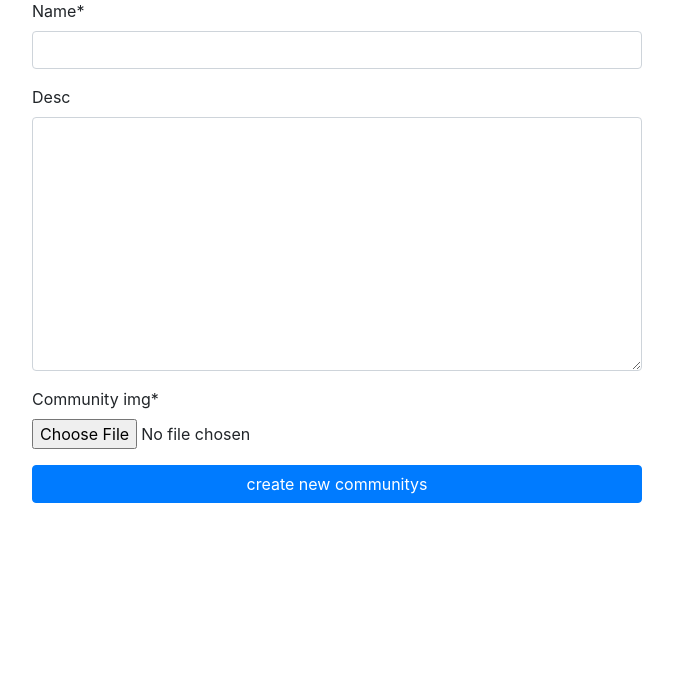
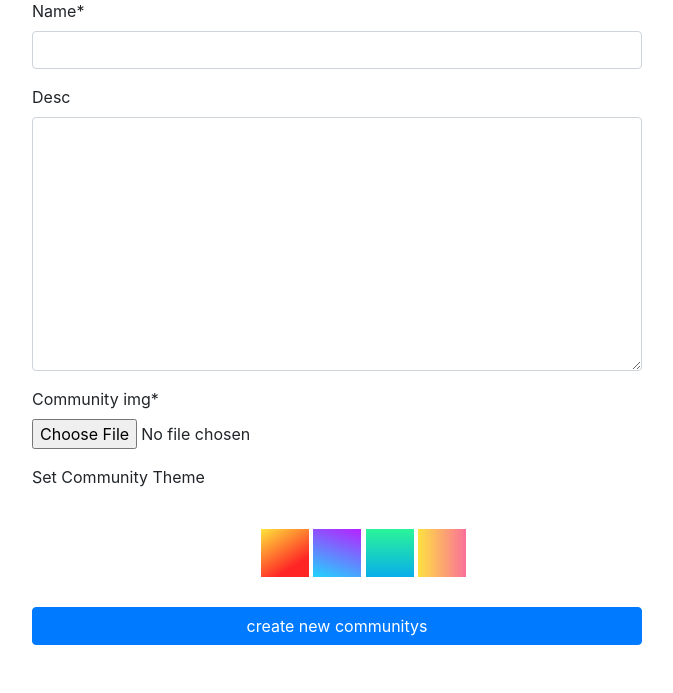
Before and after one commit to developer-ishan/Code_pirates_devjam2020, a Django app: page /community/create in a window 1280 px wide. Shown: the part 164-857 px from the top of the page, without its empty margins (303-976 px from the left). Before the commit the page ends 667 px from the top, so only its background shows below. Run offline with Django 3.2, Linux system fonts and the light colour scheme; the visitor is signed in with stand-in values (Sample User, id 1); some libraries are stand-ins or nearby versions.

Commit message:
added color chosing option in community create form

```diff
--- /dev/null
+++ b/communities/forms.py
@@ -0,0 +1,11 @@
+from django import forms
+from .models import community
+
+
+class communityForm(forms.ModelForm):
+    class Meta():
+        model = community
+        fields = ['name','desc','community_img','theme']
+        widgets = {
+            'theme': forms.HiddenInput,
+        }
--- a/communities/views.py
+++ b/communities/views.py
@@ -1,6 +1,7 @@
 from django.shortcuts import render,get_object_or_404,HttpResponse,HttpResponseRedirect,redirect
 from django.views.generic import CreateView, UpdateView, DeleteView,ListView,DetailView,TemplateView
 from .models import post,community
+from .forms import communityForm
 from django.contrib.auth.mixins import LoginRequiredMixin
 from django.contrib.auth.decorators import login_required
 from django.urls import reverse, reverse_lazy
@@ -109,7 +110,8 @@
 
 class community_create_view(LoginRequiredMixin, CreateView):
     model = community
-    fields = ('name', 'desc','community_img')
+    # fields = ('name', 'desc','community_img','theme')
+    form_class = communityForm
     success_url = reverse_lazy('community:all',kwargs={'type':"my"})
     template_name = "communities/community/community_create_form.html"
 
--- a/templates/communities/community/community_create_form.html
+++ b/templates/communities/community/community_create_form.html
@@ -8,6 +8,27 @@
 <form action="" method="post" enctype="multipart/form-data" class="col-md-6 mx-auto">
     {% csrf_token %}
     {{form|crispy}}
-    <button type="submit" class="btn btn-primary btn-block">create new communitys</button>
+    <p class="capitalize">set community theme</p>
+    <div class="text-center mb-4">
+
+        <br>
+        <div onclick="setTheme(0,this)" class="theme0 inline-block p-4 xs:p-6 md:p-8 theme-btn"></div>
+        <div onclick="setTheme(1,this)" class="theme1 inline-block p-4 xs:p-6 md:p-8 theme-btn"></div>
+        <div onclick="setTheme(2,this)" class="theme2 inline-block p-4 xs:p-6 md:p-8 theme-btn"></div>
+        <div onclick="setTheme(3,this)" class="theme3 inline-block p-4 xs:p-6 md:p-8 theme-btn"></div>
+        <div onclick="setTheme(4,this)" class="theme4 inline-block p-4 xs:p-6 md:p-8 theme-btn"></div>
+    </div>
+    <button type="submit" class="btn btn-primary btn-block">create new communitys</div>
 </form>
+<script>
+    let element = document.querySelector('#id_theme')
+    let theme_btn = document.querySelectorAll('.theme-btn')
+
+    function setTheme(theme_num, selected) {
+        element.value = theme_num
+        theme_btn.forEach(btn => btn.style.outline = "0")
+        selected.style.outline = "4px solid yellow"
+
+    }
+</script>
 {% endblock %}
```
Also changed, not shown: 1 other file.
